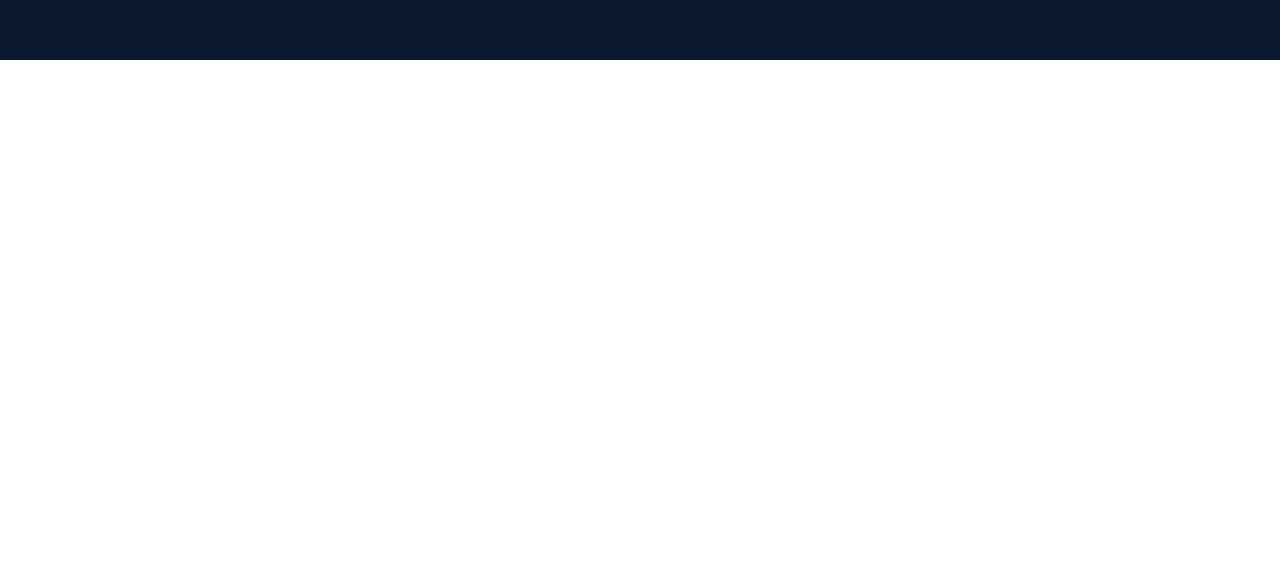
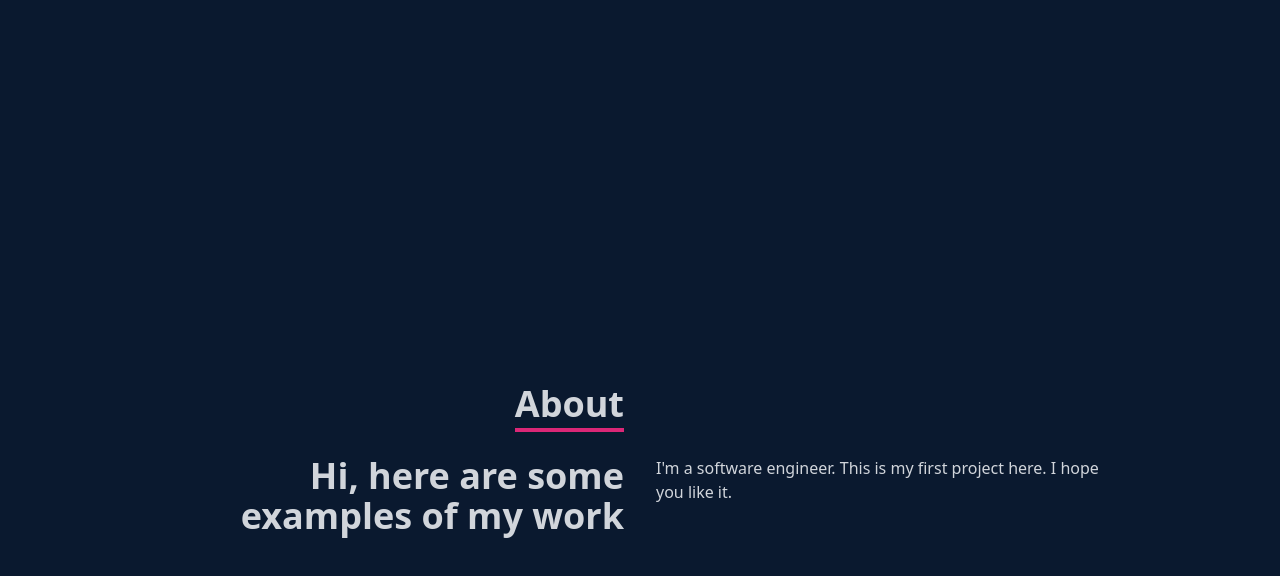
Before and after one commit to steelfish1010/portfolio-website, a React (Create React App) app: page / in a window 1280 px wide. Shown: the part 740-1316 px from the top of the page. Before the commit the page ends 800 px from the top, so only its background shows below. Built offline with nearby package versions, Linux system fonts and the light colour scheme.

Commit message:
adds about page

```diff
--- a/src/App.js
+++ b/src/App.js
@@ -1,3 +1,4 @@
+import About from './components/About';
 import Home from './components/Home';
 import Navbar from './components/Navbar';
 
@@ -6,6 +7,7 @@
 		<div>
 			<Navbar />
 			<Home />
+			<About />
 		</div>
 	);
 }
--- /dev/null
+++ b/src/components/About.jsx
@@ -0,0 +1,31 @@
+import React from 'react';
+
+const About = () => {
+	return (
+		<div name='about' className='w-full h-screen  bg-[#0a192f] text-gray-300'>
+			<div className='flex flex-col justify-center items-center w-full h-full'>
+				<div className='max-w-[1000px] w-full grid grid-cols-2 gap-8'>
+					<div className='sm:text-right pb-8 pl-4'>
+						<p className='text-4xl font-bold inline border-b-4 border-pink-600'>
+							About
+						</p>
+					</div>
+					<br></br>
+				</div>
+				<div className='max-w-[1000px] w-full grid sm:grid-cols-2 gap-8 px-4'>
+					<div className='sm:text-right text-4xl font-bold'>
+						<p>Hi, here are some examples of my work</p>
+					</div>
+					<div>
+						<p>
+							I'm a software engineer. This is my first project here. I hope you
+							like it.
+						</p>
+					</div>
+				</div>
+			</div>
+		</div>
+	);
+};
+
+export default About;
```
